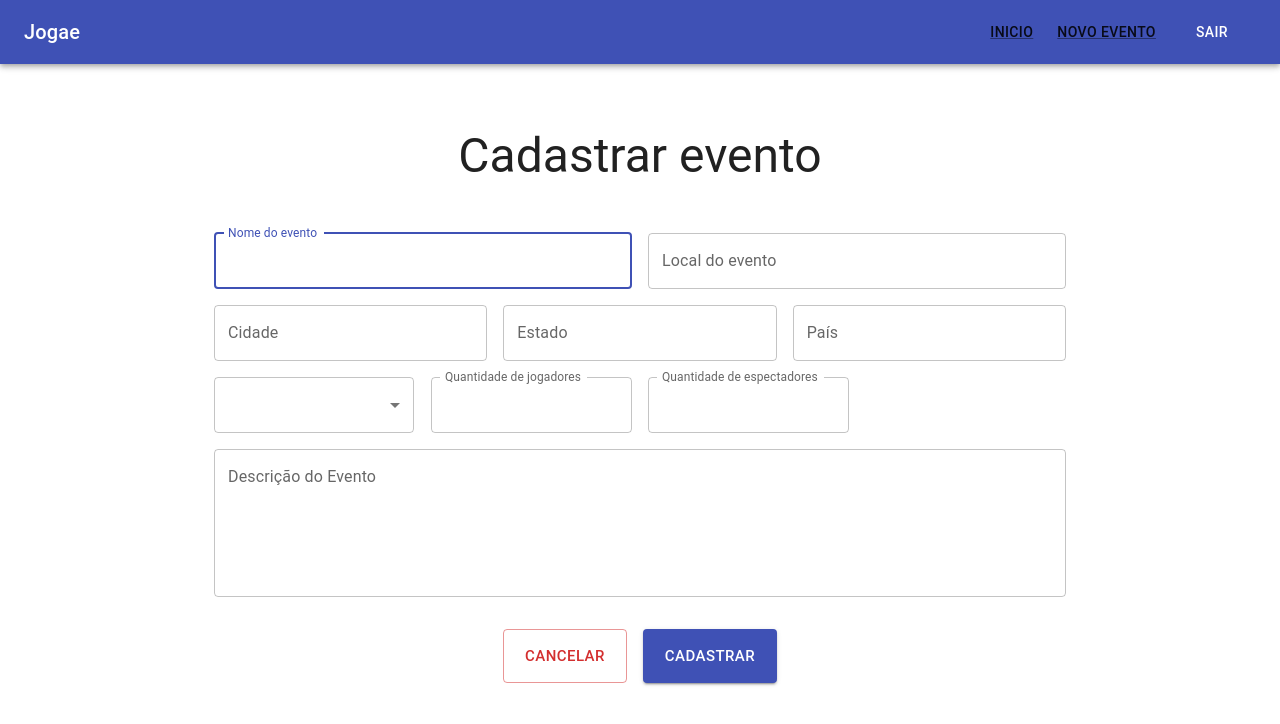
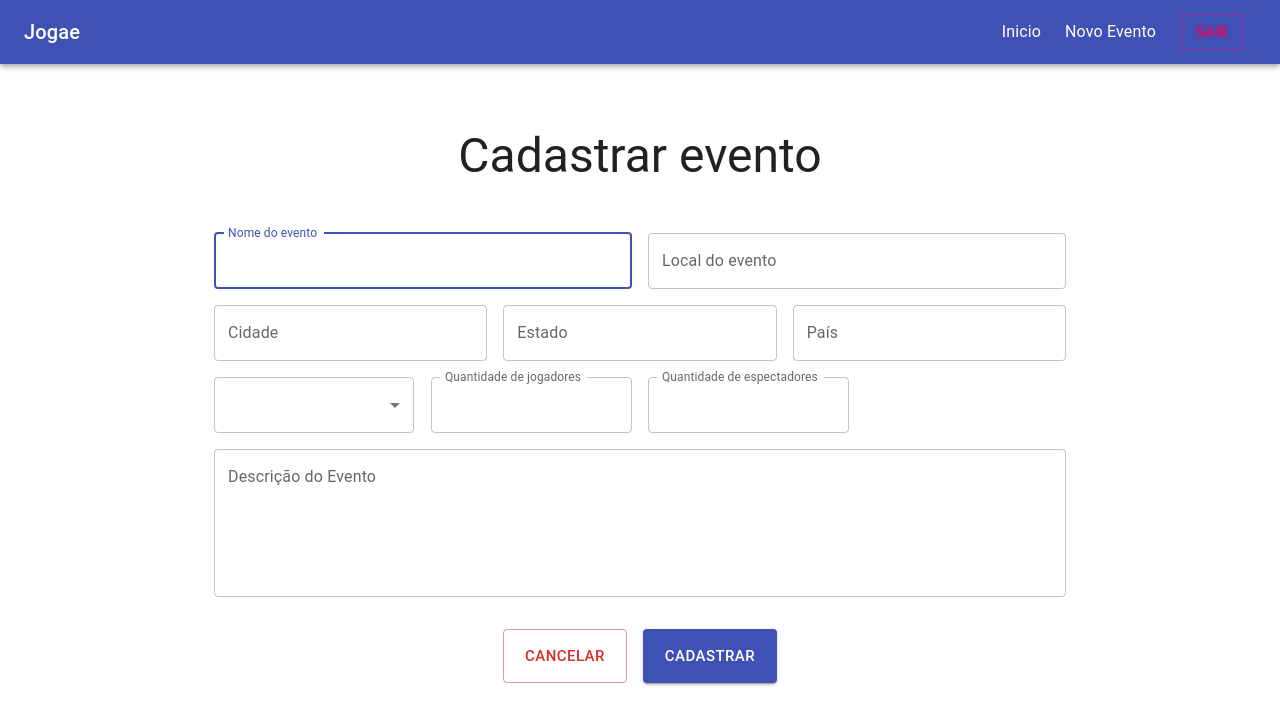
Before and after one commit to vieirasamuel/jogae, a React (Create React App) app in the folder client/: page /novoEvento in a window 1280 px wide. Shown: the top 724 px of the page. Built offline with nearby package versions, Linux system fonts and the light colour scheme; the HTML template or start-up script is replaced by a standard one.

Commit message:
refactor(header): alteracao de cor nos botoes do header

```diff
--- a/client/src/components/Header.js
+++ b/client/src/components/Header.js
@@ -14,23 +14,28 @@ export default function Feed() {
         </Typography>
         <nav>
           <Link
-              variant="button"
-              color="text.primary"
+            color="white"
+            underline="hover"
             href="/feed"
             sx={{ my: 1, mx: 1.5 }}
           >
             Inicio
           </Link>
           <Link
-              variant="button"
-              color="text.primary"
+            color="white"
+            underline="hover"
             href="/novoEvento"
             sx={{ my: 1, mx: 1.5 }}
           >
             Novo Evento
           </Link>
         </nav>
-          <Button href="/" variant="error" sx={{ my: 1, mx: 1.5 }}>
+        <Button
+          href="/"
+          color="secondary"
+          variant="outlined"
+          sx={{ my: 1, mx: 1.5 }}
+        >
           Sair
         </Button>
       </Toolbar>
```
Lines whose indentation alone changed are shown as unchanged.
